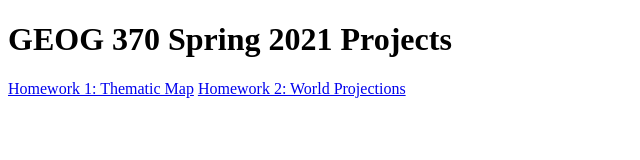
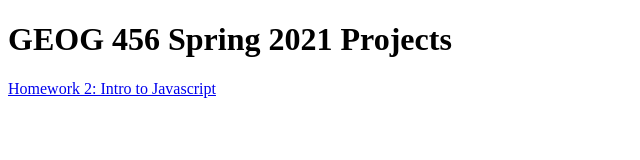
Before and after one commit to adriennehall8/GEOG456, a plain HTML site: page index.html in a window 1280 px wide. Shown: the whole page, without its empty margins (0-640 px from the left). Drawn offline with Linux system fonts and the light colour scheme.

Commit message:
Update index.html

```diff
--- a/index.html
+++ b/index.html
@@ -3,12 +3,11 @@
 <head>
     <meta charset="UTF-8">
     <meta name="viewport" content="width=device-width, initial-scale=1.0">
-    <title>GEOG 370 Spring 2021</title>
+    <title>Geo-visualizing Change (GEOG 456) Spring 2021</title>
 </head>
 <body>
-    <h1>GEOG 370 Spring 2021 Projects</h1>
-    <a href="./Thematic Map/thematicmap.html">Homework 1: Thematic Map</a>
+    <h1>GEOG 456 Spring 2021 Projects</h1>
 </a>
-    <a href="./Worldprojections/worldprojections.html">Homework 2: World Projections</a>
+    <a href="./https://adriennehall8.github.io/GEOG456/Intro_JS/scatter.html">Homework 2: Intro to Javascript</a>
 </body>
 </html>
```
